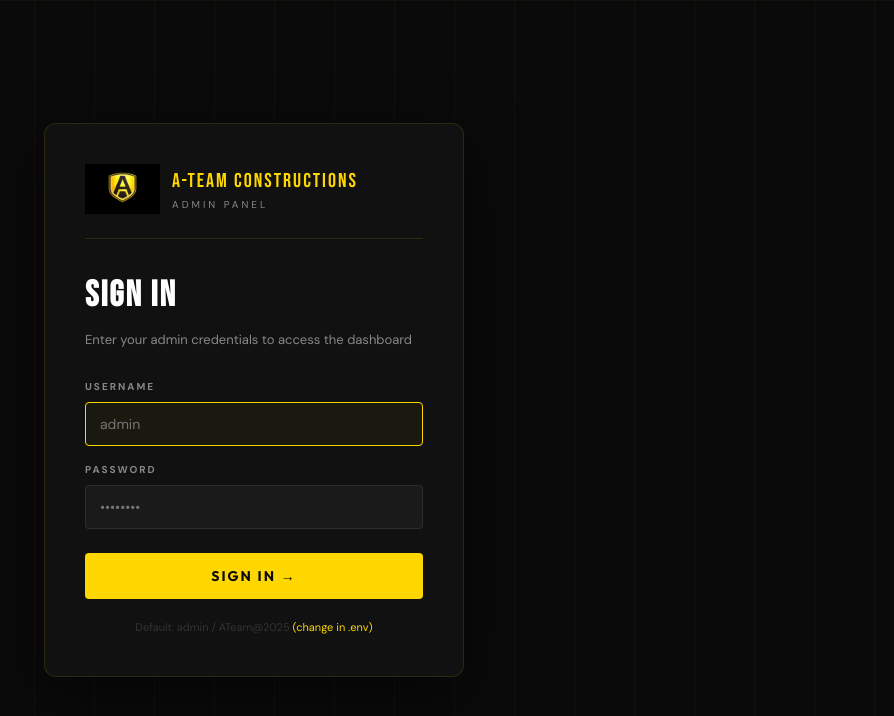
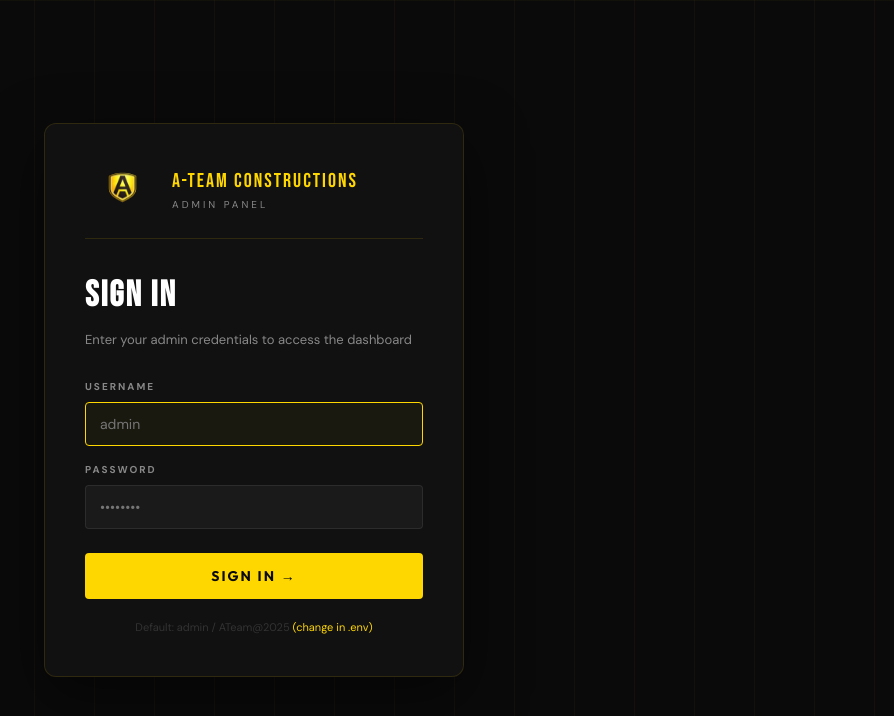
Before and after one commit to bharath5844/ateam-constructions, a React (Create React App) app in the folder client/: page /admin in a window 1280 px wide. Shown: the top 716 px of the page, without its empty margins (386-1280 px from the left). Built offline with nearby package versions, Linux system fonts and the light colour scheme; no server answers.

Commit message:
Fix logo blend mode globally

```diff
--- a/client/src/index.css
+++ b/client/src/index.css
@@ -108,3 +108,16 @@ img { max-width: 100%; display: block; }
   border-color: var(--yellow);
   color: var(--yellow);
 }
+
+/* Fix logo black background everywhere */
+img[alt="A-Team Logo"],
+img[alt="A-Team"],
+.nav-logo-img,
+.hero-logo-img,
+.about-logo,
+.footer-logo,
+.sidebar-logo,
+.login-logo img {
+  mix-blend-mode: lighten !important;
+  background: transparent !important;
+}
```
